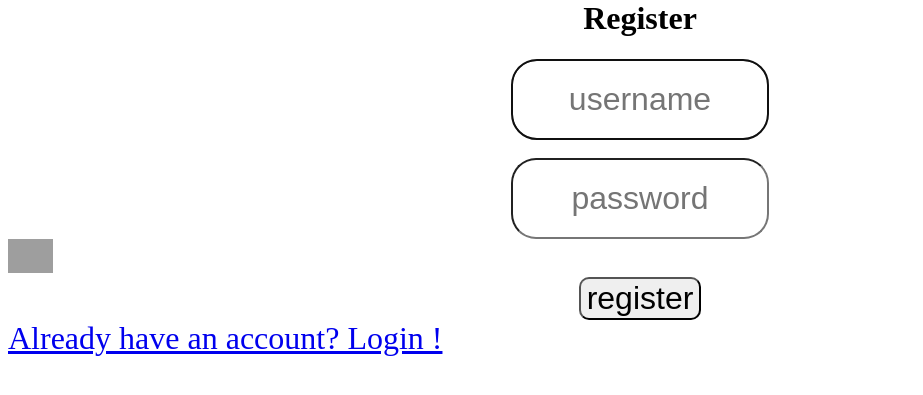
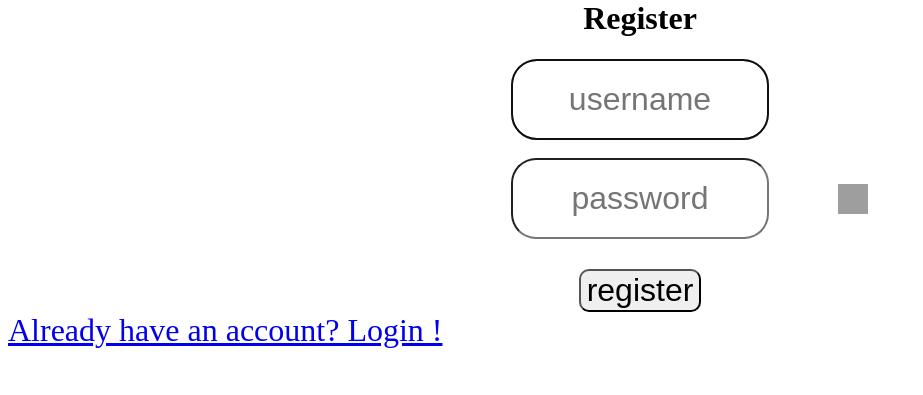
Before and after one commit to Zeotical/MMUsic-TC2L-03, a Flask app: page / in a window 1280 px wide. Shown: the part 21-416 px from the top of the page, without its empty margins (0-923 px from the left). Run offline with Flask 3, Linux system fonts and the light colour scheme; grey boxes are pictures that could not be loaded.

Commit message:
bit of css for ps toggle

```diff
--- a/static/styles.css
+++ b/static/styles.css
@@ -28,7 +28,11 @@ font-size: xx-large;
     border-radius: 10px;
 }
 
-.image{
-    width: 44;
-    height: 23;
+#image {
+    display: block;
+    position: relative;
+    bottom: 55px;
+    left: 830px;
+    width: 30px !important;
+    height: 30px !important;
 }
--- a/templates/index.html
+++ b/templates/index.html
@@ -8,8 +8,8 @@
     <input type="text" name="username_register" placeholder="username" class="input-field" required autofocus>
     <br>
     <input type="password" name="password_register" placeholder="password" id= "ps" class="input-field" required autofocus>
-    <input type="image" src="https://www.svgrepo.com/show/453442/visibility-off.svg" onclick="see_ps();return false;" id="image" width="45" height="34" >
-    <br>
+    <input type="image" src="https://www.svgrepo.com/show/453442/visibility-off.svg" onclick="see_ps();return false;" id="image" >
+
     <input type="submit"  value="register" class="btn-register"/>
   </form>
   <a href="{{url_for("login")}}" class="lnk-login">Already have an account? Login !</a>
--- a/templates/login.html
+++ b/templates/login.html
@@ -8,7 +8,6 @@
     <br>
     <input type="password" name="password" placeholder="password" id="ps" class="input-field" required autofocus>
     <input type="image" src="https://www.svgrepo.com/show/453442/visibility-off.svg" onclick="see_ps();return false;" id="image">
-    <br>
     <input type="submit" value="login" class="btn-login"/>
  </form>
 </div>
```
